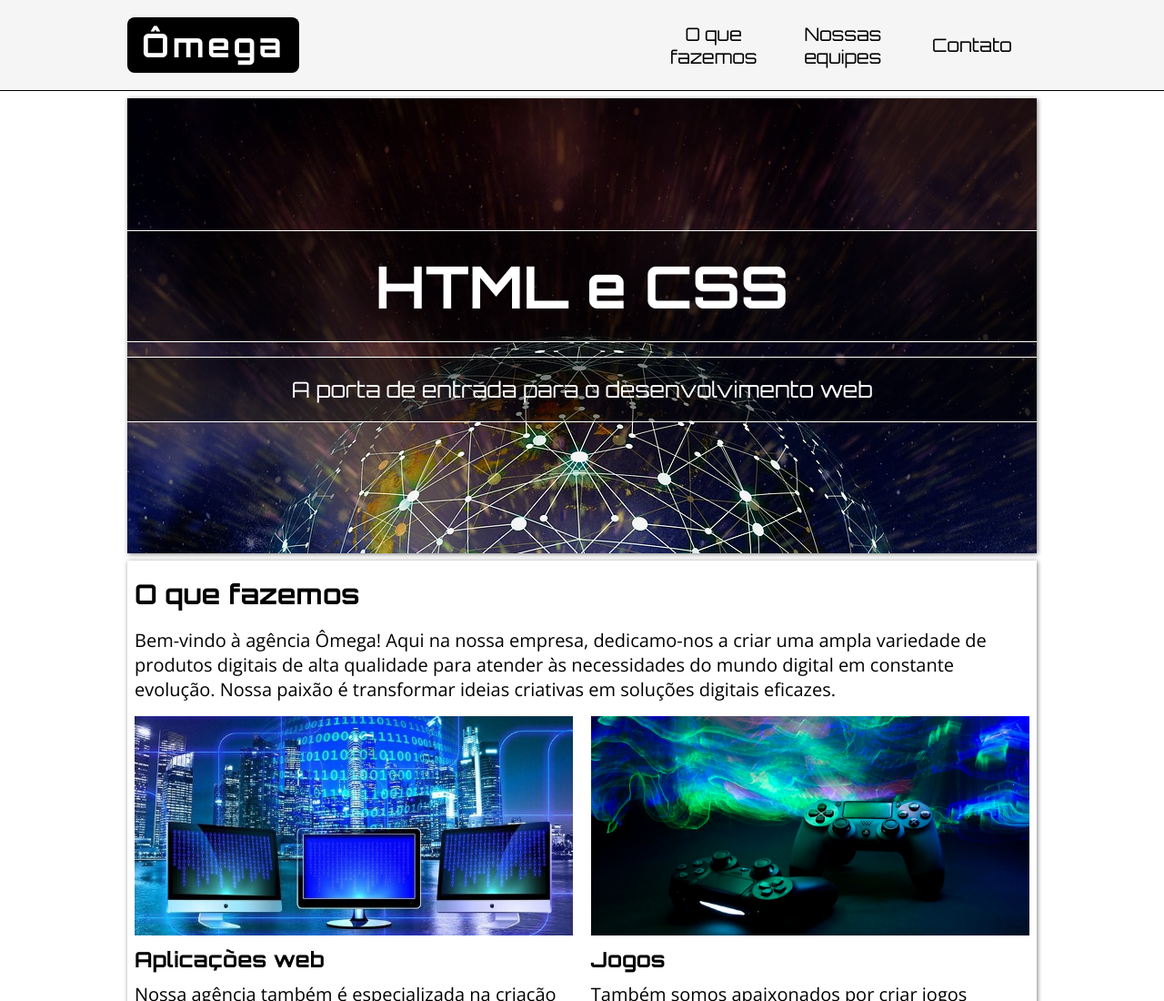
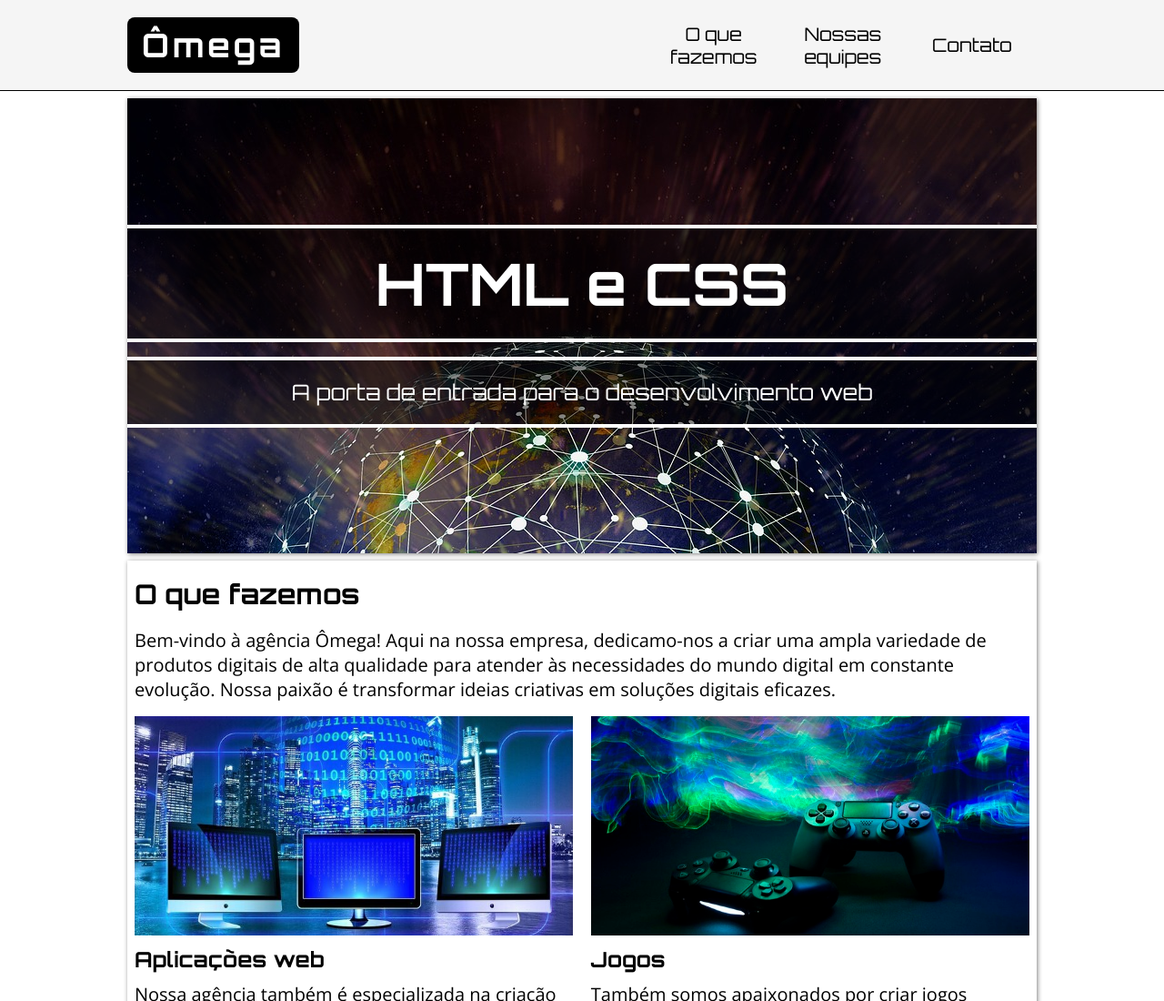
Before and after one commit to WANDUBA/omega, a plain HTML site: page index.html in a window 1280 px wide. Shown: the top 1100 px of the page at 91% size. Drawn offline with nearby package versions, Linux system fonts and the light colour scheme.

Commit message:
Titulo e bordas artigo prinicipal

```diff
--- a/css/estilos.css
+++ b/css/estilos.css
@@ -90,8 +90,8 @@ article:first-child h2, article:first-child p {
     background-color: rgba(0, 0, 0, 0.468);
     margin: 8px 0;
     padding: 2%;
-    border-top: solid 1px;
-    border-bottom: solid 1px;
+    border-top: solid 4px;
+    border-bottom: solid 4px;
 
     animation-name: aparecer;
     animation-duration: 1s;
--- a/index.html
+++ b/index.html
@@ -3,7 +3,7 @@
 <head>
     <meta charset="UTF-8">
     <meta name="viewport" content="width=device-width, initial-scale=1.0">
-    <title>Ômega</title>
+    <title>Ômega - Agência digital invovadora</title>
     <link rel="stylesheet" href="css/estilos.css">
 </head>
 <body id="topo">
@@ -136,12 +136,7 @@
                     <button type="submit" name="enviar" id="enviar">Enviar</button>
                     </p>
                 </form>
-
             </section>
-            <section>
-               <!-- Formulário -->
-            </section>
-
             <section>
                 <h3>Venha nos visitar</h3>
                 <p>Ficaríamos encantados em recebê-lo pessoalmente em nossa agência! Venha nos visitar e conheça de perto o nosso ambiente criativo e inspirador, onde as ideias ganham vida.</p>
```
